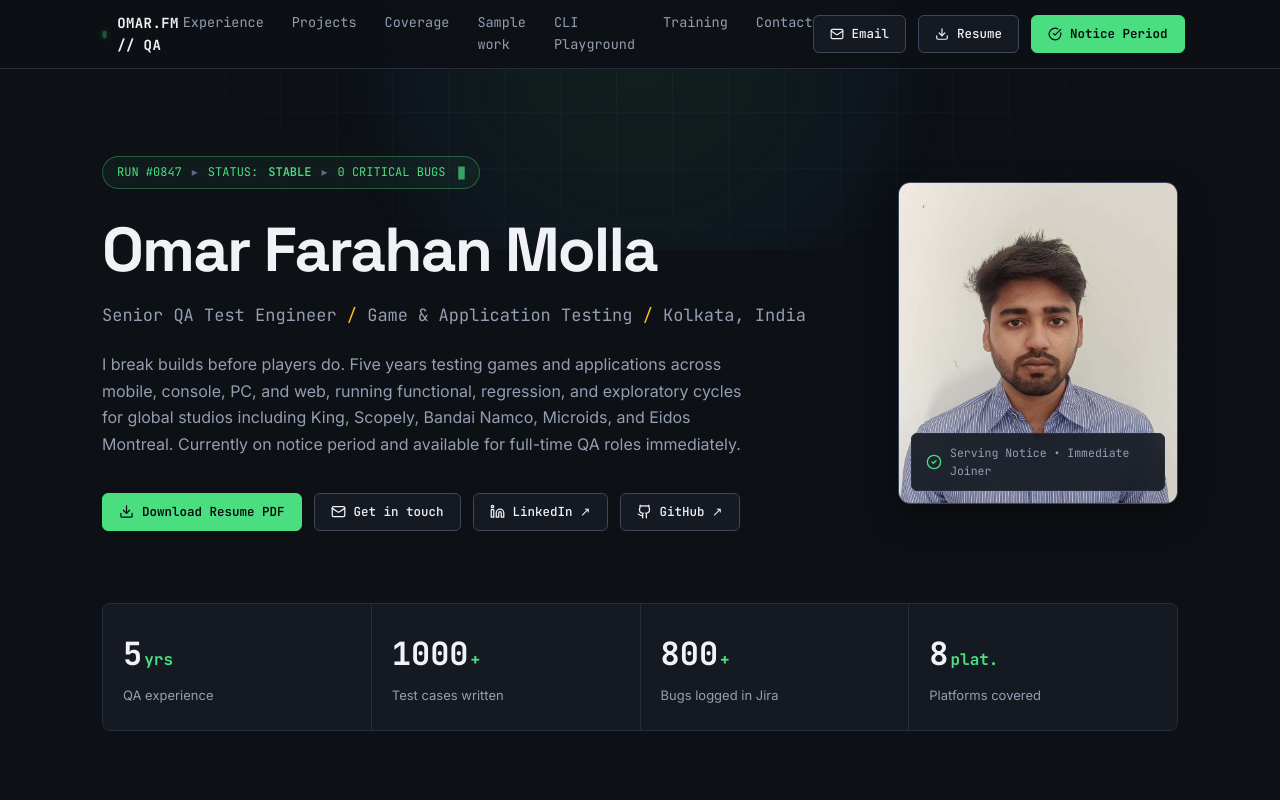
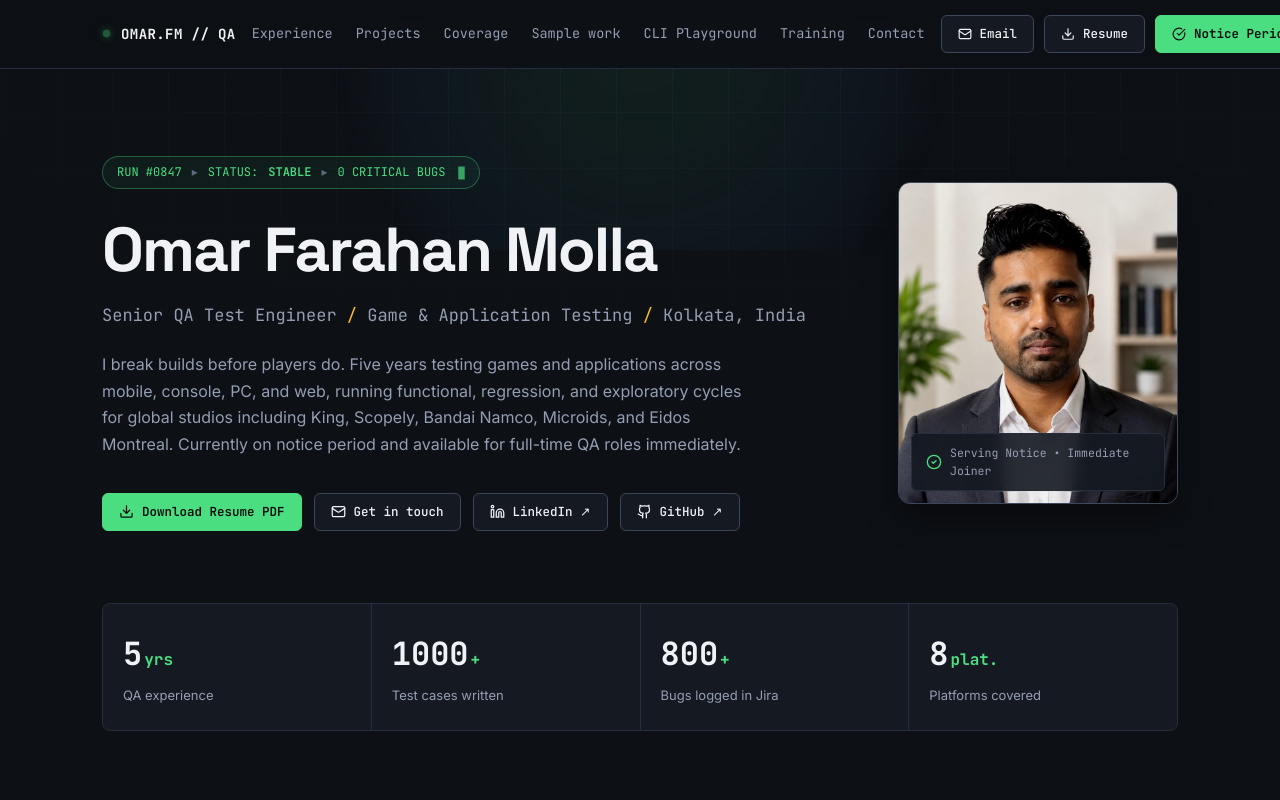
Before and after one commit to Kingfrhn/Portfolio, a Next.js app: page / in a window 1280 px wide. Shown: the top 800 px of the page. Built offline with nearby package versions, Linux system fonts and the light colour scheme.

Commit message:
new changes
updated dp, bug fix

```diff
--- a/app/globals.css
+++ b/app/globals.css
@@ -105,6 +105,7 @@ header {
   z-index: 100;
   background: rgba(13, 16, 21, 0.85);
   backdrop-filter: blur(12px);
+  -webkit-backdrop-filter: blur(12px);
   border-bottom: 1px solid var(--border);
 }
 
@@ -113,6 +114,7 @@ header {
   align-items: center;
   justify-content: space-between;
   height: 68px;
+  gap: 16px;
 }
 
 .logo {
@@ -121,9 +123,10 @@ header {
   font-size: 14px;
   letter-spacing: 0.03em;
   color: var(--text);
-  display: flex;
+  display: inline-flex;
   align-items: center;
   gap: 10px;
+  flex-shrink: 0;
 }
 
 .logo .dot {
@@ -133,6 +136,7 @@ header {
   background: var(--pass);
   box-shadow: 0 0 10px var(--pass);
   animation: blink 2s ease-in-out infinite;
+  flex-shrink: 0;
 }
 
 @keyframes blink {
@@ -142,7 +146,8 @@ header {
 
 nav.links {
   display: flex;
-  gap: 28px;
+  align-items: center;
+  gap: clamp(14px, 1.8vw, 24px);
   font-size: 13.5px;
   font-family: var(--font-mono);
 }
@@ -150,6 +155,9 @@ nav.links {
 nav.links a {
   color: var(--text-dim);
   transition: color 0.2s ease;
+  display: inline-flex;
+  align-items: center;
+  white-space: nowrap;
 }
 
 nav.links a:hover {
@@ -159,7 +167,8 @@ nav.links a:hover {
 .nav-actions {
   display: flex;
   align-items: center;
-  gap: 12px;
+  gap: 10px;
+  flex-shrink: 0;
 }
 
 .btn {
@@ -171,6 +180,7 @@ nav.links a:hover {
   border: 1px solid var(--border-bright);
   display: inline-flex;
   align-items: center;
+  justify-content: center;
   gap: 8px;
   white-space: nowrap;
   cursor: pointer;
@@ -212,10 +222,13 @@ nav.links a:hover {
   cursor: pointer;
 }
 
-@media (max-width: 860px) {
+@media (max-width: 1024px) {
   nav.links { display: none; }
+  .menu-toggle { display: flex; }
+}
+
+@media (max-width: 640px) {
   .nav-actions .btn-text { display: none; }
-  .menu-toggle { display: flex; }
 }
 
 .mobile-drawer {
--- a/components/SampleWork.tsx
+++ b/components/SampleWork.tsx
@@ -157,13 +157,13 @@ export default function SampleWork() {
               className={`sample-tab-btn ${panel === 'scenarios' ? 'active' : ''}`}
               onClick={() => setPanel('scenarios')}
             >
-              Test Scenarios Suite
+              Sample test cases
             </button>
             <button
               className={`sample-tab-btn ${panel === 'bugs' ? 'active' : ''}`}
               onClick={() => setPanel('bugs')}
             >
-              Logged Jira Defect Reports ({activeBugs.length})
+              Sample bugs
             </button>
           </div>
 
@@ -507,10 +507,9 @@ export default function SampleWork() {
                   </p>
                 </div>
 
-                {selectedBug.logSnippet && (
                 <div>
                   <div className="label" style={{ color: 'var(--accent)' }}>
-                      ATTACHED LOGCAT / CRASH DUMP TRACE
+                    ATTACHMENTS
                   </div>
                   <div
                     style={{
@@ -520,15 +519,12 @@ export default function SampleWork() {
                       borderRadius: '6px',
                       fontFamily: 'var(--font-mono)',
                       fontSize: '12px',
-                        color: 'var(--bug)',
+                      color: 'var(--text-faint)',
                       marginTop: '6px',
-                        overflowX: 'auto',
+                      minHeight: '38px',
                     }}
-                    >
-                      {selectedBug.logSnippet}
+                  />
                 </div>
-                  </div>
-                )}
               </div>
             </div>
           </div>
```
Also changed, not shown: public/photo_omar.jpg. Lines whose indentation alone changed are shown as unchanged.
